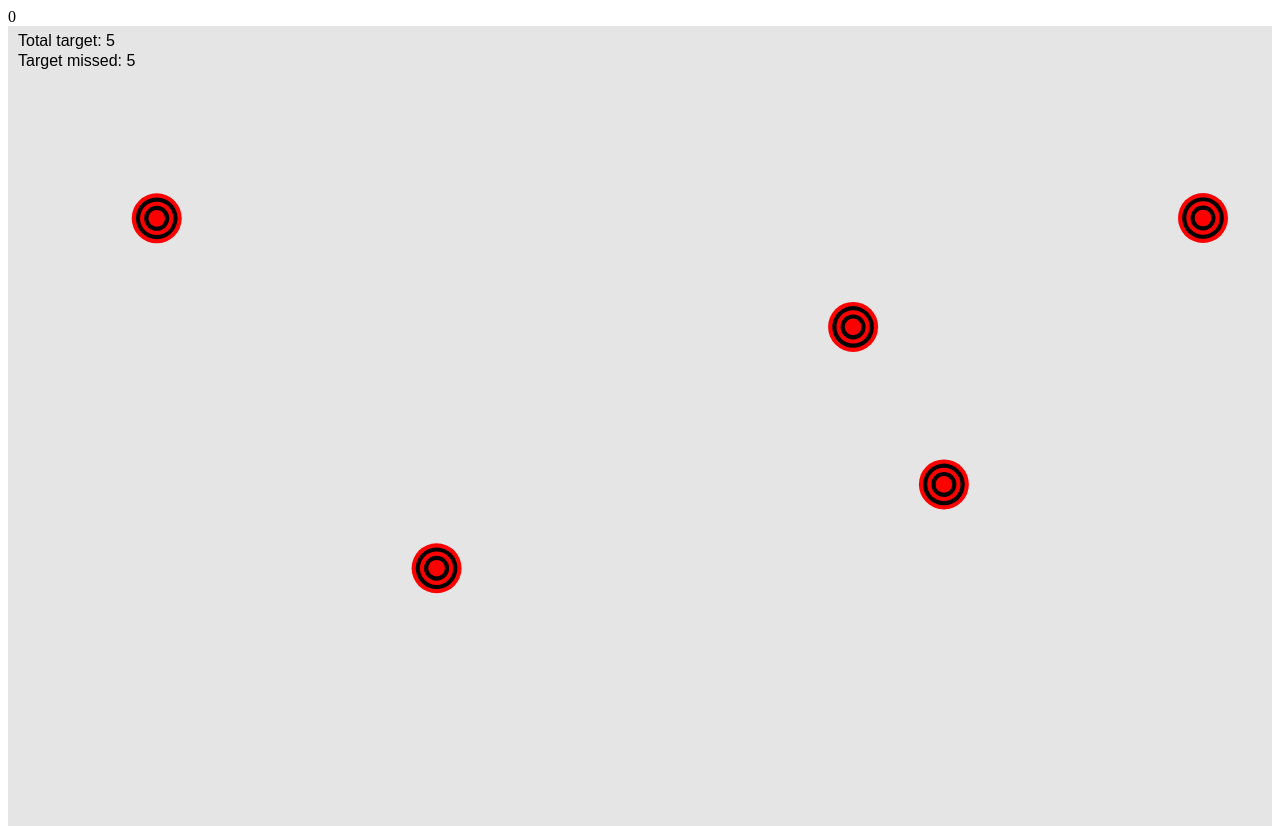
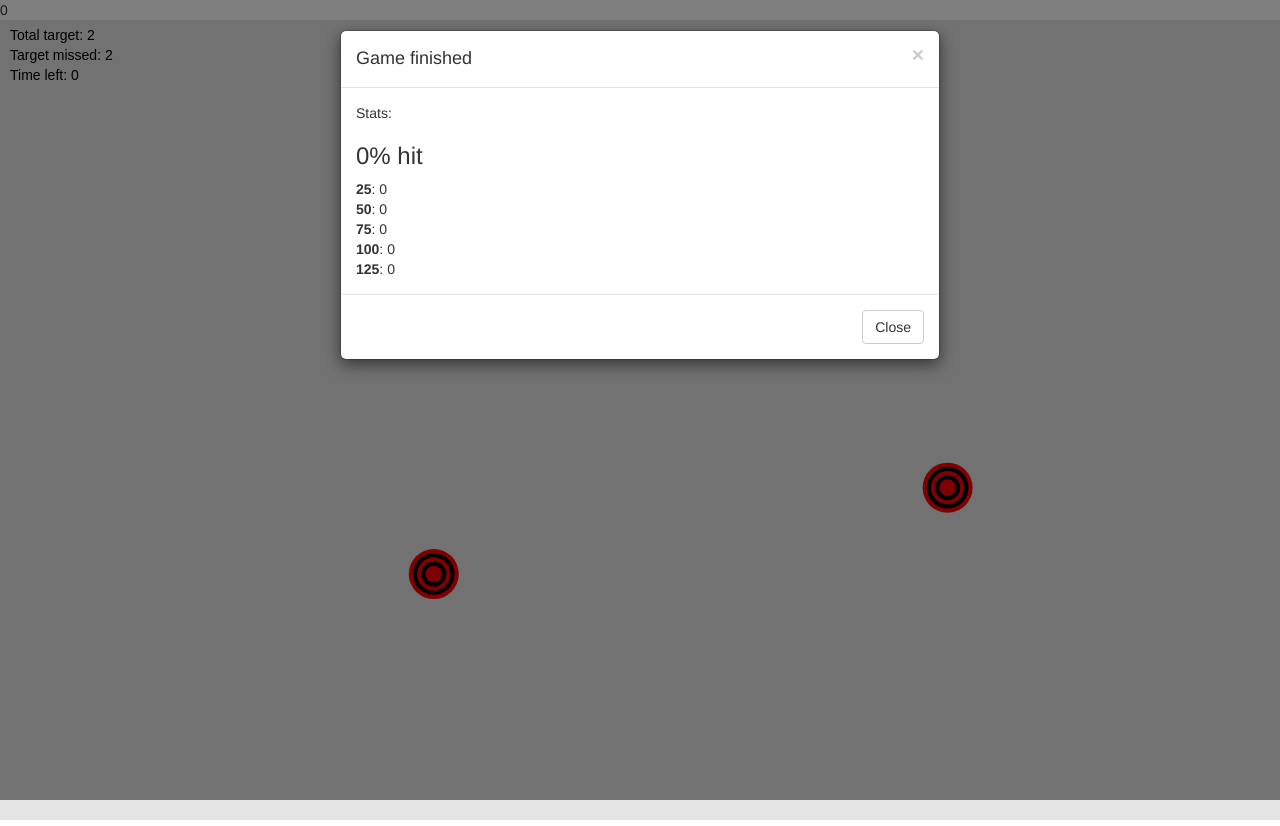
Before and after one commit to guillaumeAder1/Shoot-Game-D3, a plain HTML site: page index.html in a window 1280 px wide. Drawn offline with nearby package versions, Linux system fonts and the light colour scheme.

Commit message:
add stats on the game afterward

```diff
--- a/index.html
+++ b/index.html
@@ -11,11 +11,44 @@
         width: 100%;
         height: 25px;
     }
+
+    .stat-cat {
+        font-weight: bold;
+    }
 </style>
 
 <body>
     <div id='counter'>0</div>
     <div id="svg"></div>
+
+
+    <!-- Modal -->
+    <div class="modal fade" id="myModal" role="dialog">
+        <div class="modal-dialog">
+
+            <!-- Modal content-->
+            <div class="modal-content">
+                <div class="modal-header">
+                    <button type="button" class="close" data-dismiss="modal">&times;</button>
+                    <h4 class="modal-title">Game finished</h4>
+                </div>
+                <div class="modal-body">
+                    <p>Stats:</p>
+                    <div id="percentage"></div>
+                    <div id='reportStats'>
+                    </div>
+                </div>
+                <div class="modal-footer">
+                    <button type="button" class="btn btn-default" data-dismiss="modal">Close</button>
+                </div>
+            </div>
+
+        </div>
+    </div>
+
+    <link rel="stylesheet" href="https://maxcdn.bootstrapcdn.com/bootstrap/3.3.7/css/bootstrap.min.css">
+    <script src="https://ajax.googleapis.com/ajax/libs/jquery/3.2.1/jquery.min.js"></script>
+    <script src="https://maxcdn.bootstrapcdn.com/bootstrap/3.3.7/js/bootstrap.min.js"></script>
     <!-- load the d3.js library -->
     <script src="https://d3js.org/d3.v4.min.js"></script>
     <script src="index.js"></script>
@@ -25,7 +58,8 @@
             removeAfter: 5000, // target disapear after ...
             isMoving: true, // target moves or not
             nbrTargetZone: 5, // number of rings in the target ==> max should be 9 to match with font weight multiplier
-            targetSizeRatio: 6 // lower target size ( 1 => bigger, 6 = smaller and so on)
+            targetSizeRatio: 6, // lower target size ( 1 => bigger, 6 = smaller and so on)
+            gameTimer: 3 // could be false or Number, number = second, false, no timer
         }).init();
     </script>
 
--- a/index.js
+++ b/index.js
@@ -12,6 +12,9 @@ function ShootGame(params) {
     var targetParams;
     var fontSize = 12;
     var fontWeigthList = [900,800,700,600,500,400,300,200,100];
+    var timerDom;
+    var timerLimit;
+    var statsCount = [];
 
     this.init = function() {
         _params = params;
@@ -35,12 +38,56 @@ function ShootGame(params) {
 
         targetParams = new Array();
         for(var i = 0 ; i < _params.nbrTargetZone ; i ++){
-            targetParams.push({_value: (i+1) * 25})
+            targetParams.push({_value: (i+1) * 25});
+            statsCount.push({val:(i+1) * 25, hit:0})
         }
-
+        if(_params.gameTimer){
+            createTimer(_params.gameTimer);
+        }
         writeCounter();
         load();
     }
+    /**
+     * timer to finish the game
+     * @param {Number} value - number in second
+     */
+    function createTimer(value){
+        timerLimit = value * 1000;
+        timerDom = container.append('text')
+            .attr('x', 10)
+            .attr('y', 60)
+            .attr("font-family", "sans-serif")
+            .attr('class', 'timeLeft')
+            .text('Time left: ' + value);
+        var timerValueDom = document.querySelector('.timeLeft');
+        var timeTimer = setInterval(function(){
+            value = value - 1
+            timerValueDom.innerHTML = 'Time left: ' + value;
+            if(value === 0){
+                clearInterval(timeTimer);
+                paused = true;
+                $("#myModal").modal();
+                displayStats();
+            }
+        },1000);
+    }
+    /**
+     * get stats player from game finished
+     */
+    function displayStats(){
+        console.log(statsCount)
+
+        var v = targetCounter / targetShot;
+        var res = 100 / v;
+        var domStats = $('#reportStats');
+        var percDom = $('#percentage').html("<h3>" + res + "% hit</h3>");
+
+        statsCount.forEach(function(element){
+            domStats.append("<div class'row'><span class='stat-cat'>" + element.val + "</span>: <span class='stat-val'>" + element.hit + "</span></div>")
+        },this);
+
+    }
+
     /**
      * refresh ui COUNTER
      */
@@ -115,6 +162,7 @@ function ShootGame(params) {
             .on('click, mousedown', function() {
                 d3.event.preventDefault();
                 var val = d3.select(this).attr('_value')
+                countStats(val);
                 explodeAnim(d3.select(this), val);
                 destroyTarget(d3.select(this.parentNode));
                 addCounter(Number(val));
@@ -132,6 +180,14 @@ function ShootGame(params) {
                 .attr('cy', dest.cy);
             }
         }
+    }
+
+    function countStats(val){
+        statsCount.forEach(function(element){
+            if (element.val === Number(val)){
+                element.hit += 1;
+            }
+        },this);
     }
     /**
      * remove the target from dom
```
Also changed, not shown: 1 other file.
